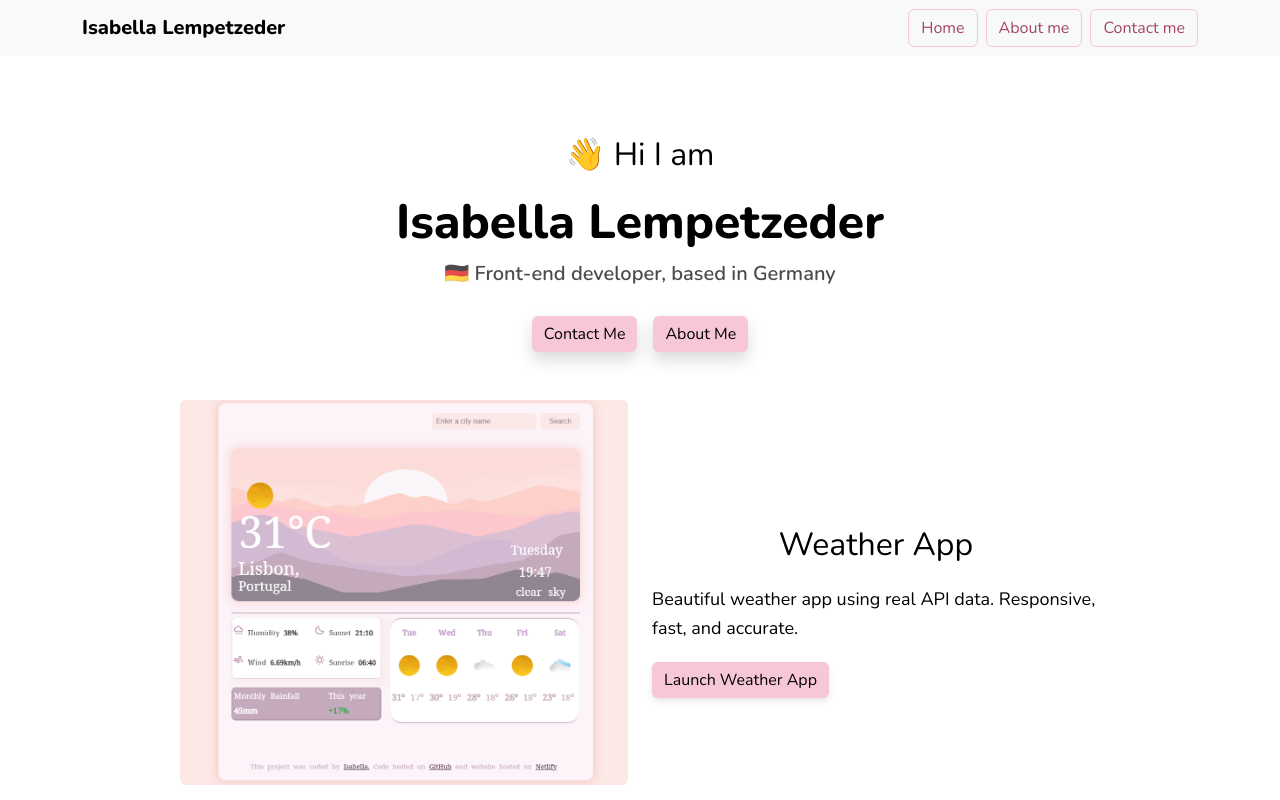
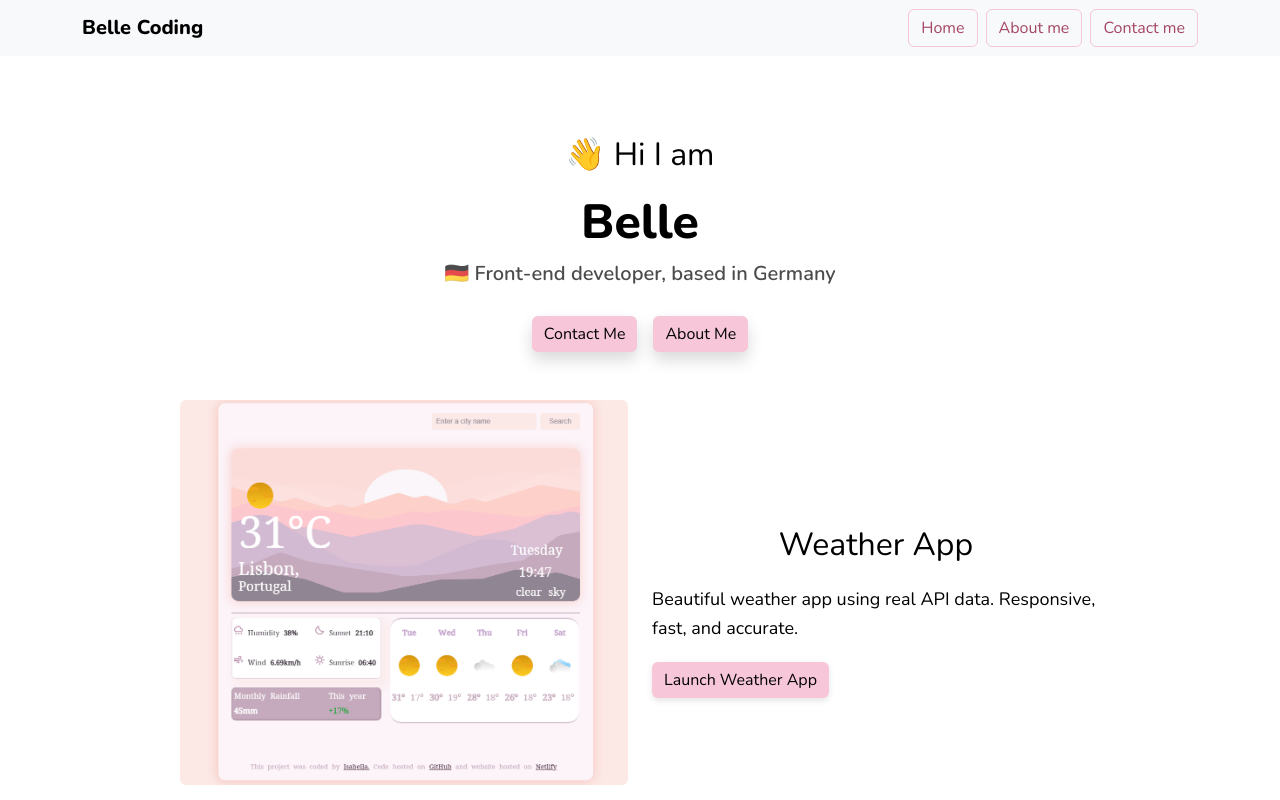
Before and after one commit to bellecoding/My-Portfolio, a website: page index.html in a window 1280 px wide. Shown: the top 800 px of the page. Drawn offline with nearby package versions, Linux system fonts and the light colour scheme.

Commit message:
Changed a few details for privacy

```diff
--- a/index.html
+++ b/index.html
@@ -3,12 +3,12 @@
   <head>
     <meta charset="UTF-8" />
     <meta name="viewport" content="width=device-width, initial-scale=1.0" />
-    <title>Isabella Lempetzeder – Front-End Developer</title>
-    <meta name="description" content="Hi! I'm Isabella, a front-end developer based in Germany. View my portfolio to see my projects like the Weather App and more!" />
-    <meta name="keywords" content="Isabella Lempetzeder, Front-End Developer, Portfolio, Web Developer, Weather App, React" />
-    <meta name="author" content="Isabella Lempetzeder" />
-    <meta property="og:title" content="Isabella Lempetzeder – Front-End Developer" />
-    <meta property="og:description" content="View Isabella's projects and experience as a developer based in Germany." />
+    <title>Belle Coding – Front-End Developer</title>
+    <meta name="description" content="Hi! I'm Belle, a front-end developer based in Germany. View my portfolio to see my projects like the Weather App and more!" />
+    <meta name="keywords" content="Belle Coding, Front-End Developer, Portfolio, Web Developer, Weather App, React" />
+    <meta name="author" content="Belle Coding" />
+    <meta property="og:title" content="Belle Coding – Front-End Developer" />
+    <meta property="og:description" content="View Belle's projects and experience as a developer based in Germany." />
     <meta property="og:image" content="https://bellecodingsportfolio.netlify.app/" />
     <meta property="og:url" content="https://bellecodingsportfolio.netlify.app/" />
     <meta property="og:type" content="https://bellecodingsportfolio.netlify.app/" />
@@ -22,7 +22,7 @@
   <body>
     <nav class="navbar navbar-expand-lg navbar-light bg-light fixed-top">
       <div class="container">
-        <a class="navbar-brand fw-bold" href="#">Isabella Lempetzeder</a>
+        <a class="navbar-brand fw-bold" href="#">Belle Coding</a>
         <button class="navbar-toggler" type="button" data-bs-toggle="collapse" data-bs-target="#navbarNav">
           <span class="navbar-toggler-icon"></span>
         </button>
@@ -39,7 +39,7 @@
     <main class="container container-section mt-5 pt-5">
       <section class="text-center">
         <h2>👋 Hi I am</h2>
-        <h1>Isabella Lempetzeder</h1>
+        <h1>Belle</h1>
         <h3>🇩🇪 Front-end developer, based in Germany</h3>
         <div class="mt-4 d-flex justify-content-center gap-3">
           <a href="about.html#contact" class="btn btn-pink shadow">Contact Me</a>
```
Also changed, not shown: about.html (+4 -4 lines).
